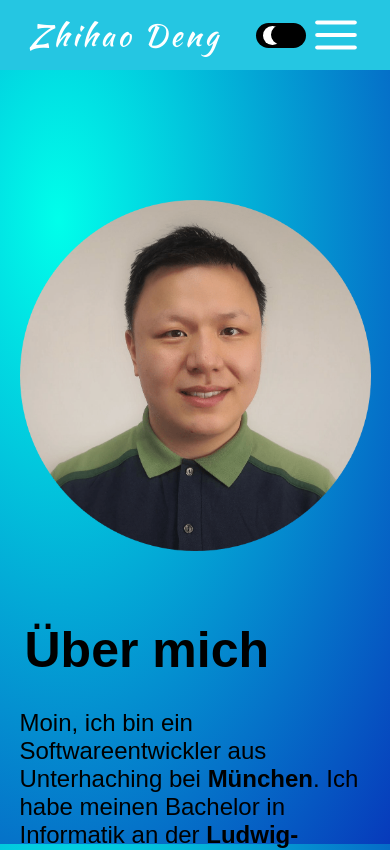
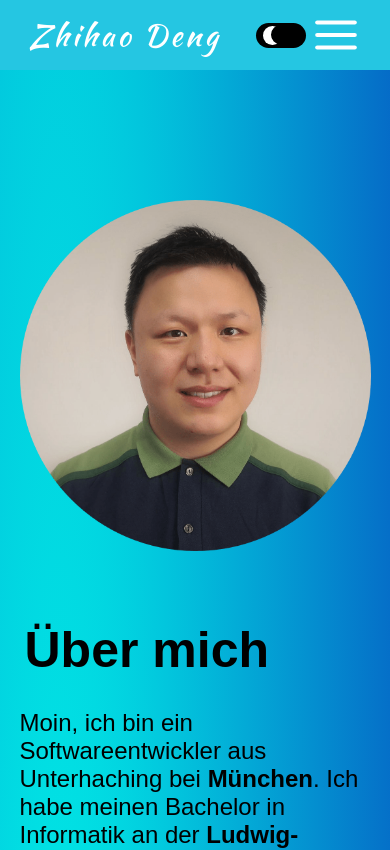
Before and after one commit to zh-deng/portfolio, a React (Create React App) app: page / in a window 390 px wide. Shown: the top 850 px of the page. Built offline with nearby package versions, Linux system fonts and the light colour scheme.

Commit message:
bug fix test fourth

```diff
--- a/src/App.css
+++ b/src/App.css
@@ -4,11 +4,6 @@
     box-sizing: border-box;
     scroll-behavior: smooth;
     font-family: var(--font-family);
-}
-
-html, body {
-    height: 100vh;
-    height: 100svh;
 }
 
 .App {
@@ -31,7 +26,6 @@ html, body {
 
 }
 
-
 a {
     text-decoration: unset;
     color: white;
@@ -47,3 +41,9 @@ a {
 .bold {
     font-weight: bold;
 }
+
+@media screen and (max-width: 1024px) {
+    .App {
+        background-attachment: scroll;
+    }
+}
```
